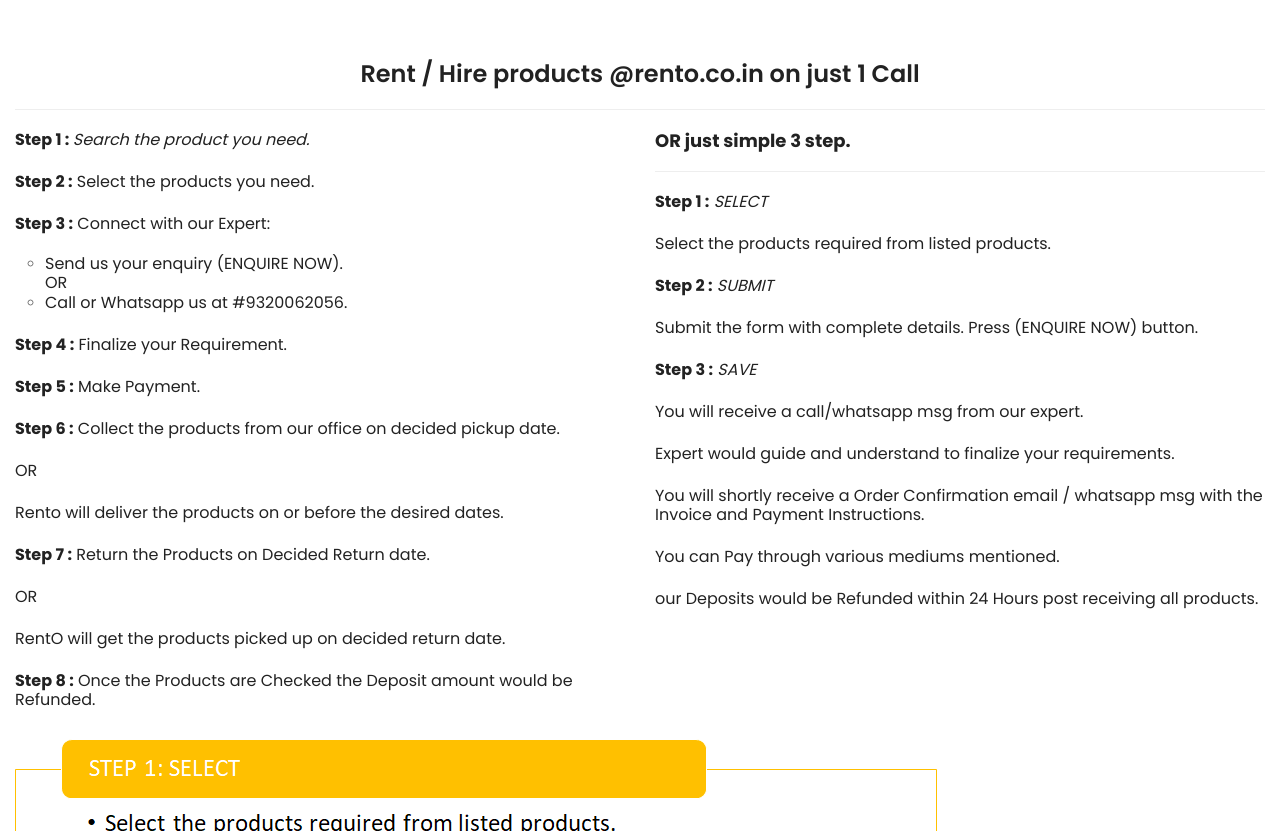
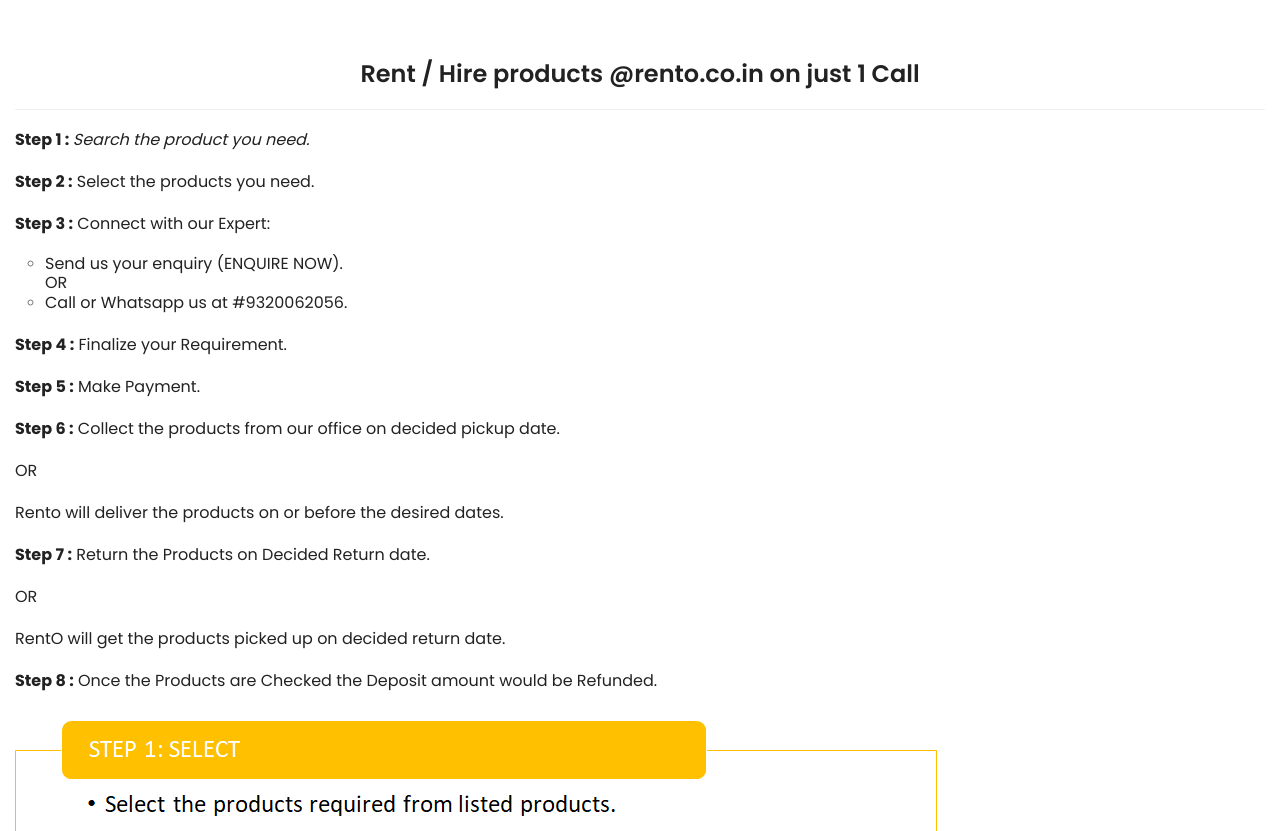
Before and after one commit to rento-information/rento-information.github.io, a plain HTML site: page how-it-works.html in a window 1280 px wide. Shown: the part 440-1271 px from the top of the page. Drawn offline with nearby package versions, Linux system fonts and the light colour scheme.

Commit message:
How it works page additional 3 steps removed

```diff
--- a/how-it-works.html
+++ b/how-it-works.html
@@ -76,7 +76,7 @@
 						<h3 class="text-center">Rent / Hire products @rento.co.in on just 1 Call </h3>
 						<hr/>
 					</div>
-						<div class="col-sm-6" style="font-weight:normal;">
+						<div class="col-sm-12" style="font-weight:normal;">
 									<h5 style="font-weight:normal;">
 									<strong>Step 1 : </strong><em>Search the product you need.</em>
 									</h5>
@@ -114,36 +114,7 @@
 									<br/>
 									</h5>
 									</div>
-									<div class="col-sm-6">
-									<h4 style="font-weight:700;">
-										OR just simple 3 step.
-									</h4>
-										<hr/>
 
-										<h5 style="font-weight:normal;" > <strong>Step 1 :</strong> <em>SELECT</em> </h5>
-										<br/>
-										<h5 style="font-weight:normal;" > Select the products required from listed products.</h5>
-										<br/>
-
-										<h5 style="font-weight:normal;" > <strong>Step 2 :</strong> <em>SUBMIT</em> </h5>
-										<br/>
-										<h5 style="font-weight:normal;" > Submit the form with complete details. Press (ENQUIRE NOW) button.</h5>
-										<br/>
-
-										<h5 style="font-weight:normal;" > <strong>Step 3 :</strong> <em>SAVE</em></h5>
-										<br/>
-										<h5 style="font-weight:normal;" > You will receive a call/whatsapp msg from our expert.</h5>
-										<br/>
-										<h5 style="font-weight:normal;" > Expert would guide and understand to finalize your requirements.</h5>
-										<br/>
-										<h5 style="font-weight:normal;" > You will shortly receive a Order Confirmation email / whatsapp msg with the Invoice and Payment Instructions.</h5>
-										<br/>
-										<h5 style="font-weight:normal;" > You can Pay through various mediums mentioned.</h5>
-										<br/>
-										<h5 style="font-weight:normal;" > our Deposits would be Refunded within 24 Hours post receiving all products.</h5>
-										<br/>
-										</h5>
-						</div>
 						<div class="col-sm-12">
 						<img src="images/how-it-works-1.png" class="img-responsive">
 						</div>
```
